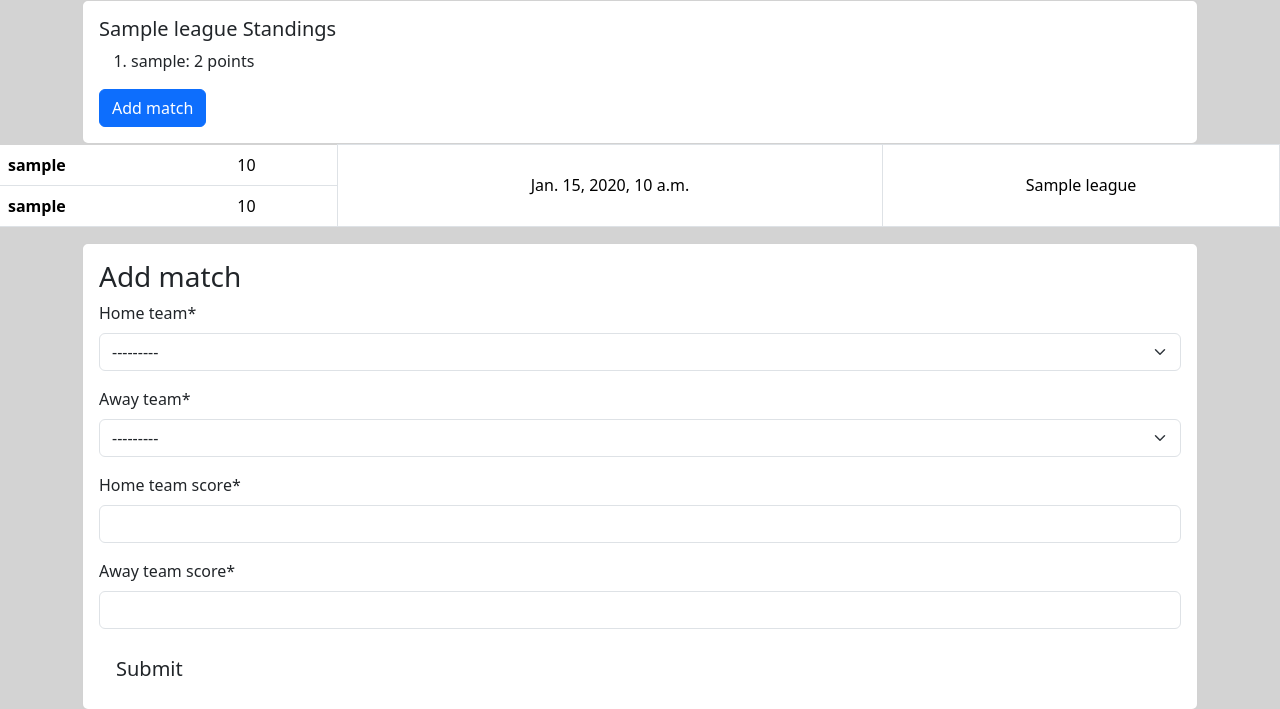
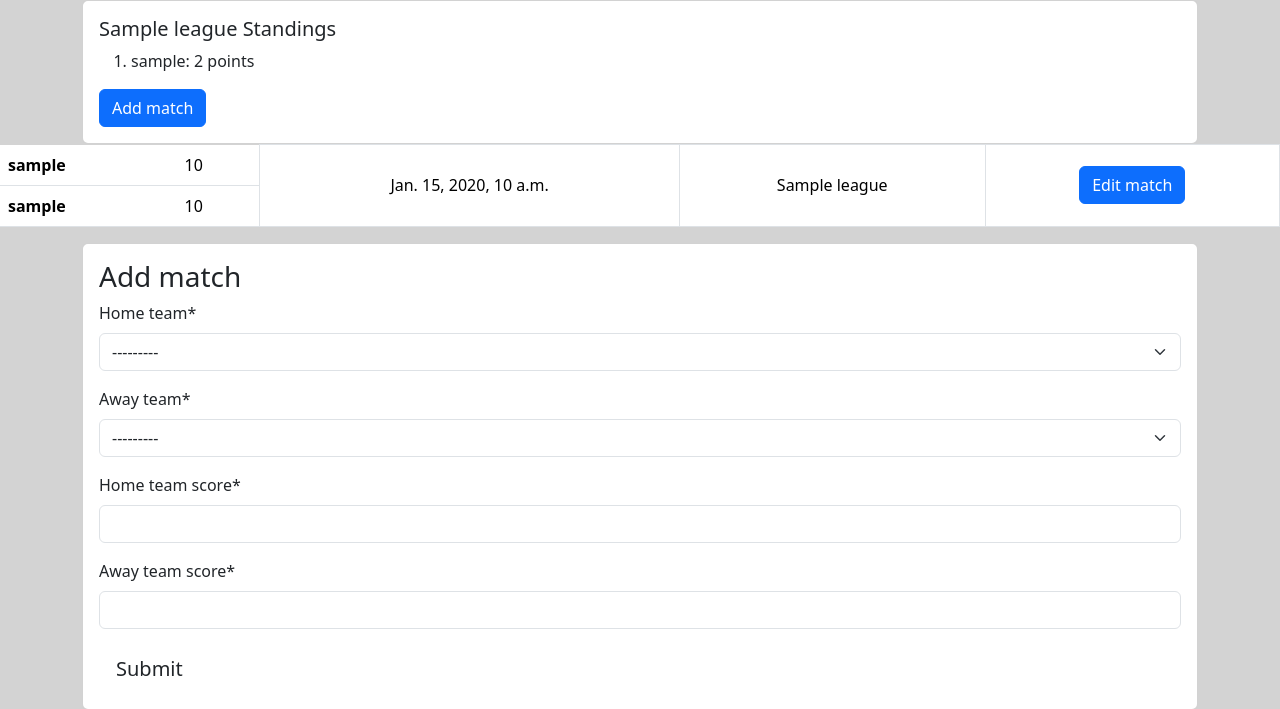
Before and after one commit to MorganStenberg/League-hub, a Django app: a page that uses templates/base.html in a window 1280 px wide. Shown: the part 56-765 px from the top of the page. Run offline with Django 4.2, Linux system fonts and the light colour scheme; a user stored in the database is signed in; tables that the repository leaves empty hold one stand-in row (values such as "Sample post"); some libraries are stand-ins or nearby versions.

Commit message:
add edit_match.html, connect view and url

```diff
--- a/league/templates/league/detailed_league.html
+++ b/league/templates/league/detailed_league.html
@@ -27,6 +27,14 @@
       <td scope="col">{{ match.home_team_score }} </td>
       <td rowspan="2" class="text-center border"> {{ match.date }}</td>
       <td rowspan="2" class="text-center border"> {{ match.league.name }}</td>
+
+      <!-- edit matches, credit to CI-Walkthrough  -->
+      {% if user.is_authenticated %}
+      <td rowspan="2" class="text-center border"><a href="{% url 'edit_match' slug=league_instance.slug match_id=match.id %}" class="btn btn-primary">Edit match</a>
+      </td>
+
+      {% endif %}
+
     </tr>
     <tr>
       <th scope="row">{{ match.away_team }}</th>
@@ -36,12 +44,6 @@
   </tbody>
 </table>
 
- <!-- edit matches, credit to CI-Walkthrough  -->
-
- {% if user.is_authenticated and league_instance.league_member == user %}
- <button class="btn btn-edit"
-   match_id="{{ match.id }}">Edit</button>
- {% endif %}
 
     <!-- Form for adding a match to a league credit to CI- Walkthrough  -->
     <div class="container ">
@@ -52,7 +54,7 @@
             <form id="AddMatchesForm" method="post">
               {{ add_matches_form | crispy }}
               {% csrf_token %}
-              <button id="submitButton" type="submit"
+              <button id="submit-button" type="submit"
                 class="btn btn-lg">Submit</button>
             </form>
 
@@ -60,6 +62,8 @@
         </div>
       </div>
 
+
+{% endblock %}
 <!---
 <div class="container-fluid">
   <div class="row">
@@ -108,6 +112,3 @@
   </div>
 
 -->
-
-
-{% endblock %}
--- a/league/urls.py
+++ b/league/urls.py
@@ -8,5 +8,5 @@ urlpatterns = [
     path('my-matches/', views.user_matches, name='my_matches'),
     path('create-league/', views.create_league, name='create_league'),
     path('<slug:slug>/', views.detailed_league, name='detailed_league'),
-    path('<slug:slug>/edit_match/<int:comment_id>', views.edit_match, name='edit_match'),
+    path('<slug:slug>/edit_match/<int:match_id>', views.edit_match, name='edit_match'),
     ]
--- a/league/views.py
+++ b/league/views.py
@@ -1,4 +1,4 @@
-from django.shortcuts import render, get_object_or_404
+from django.shortcuts import render, get_object_or_404, reverse
 from django.views import generic
 from django.http import HttpResponseRedirect
 from django.contrib.auth.decorators import login_required
@@ -114,19 +114,27 @@ def edit_match(request, slug, match_id):
     """
     View to edit matches
     """
-
+    league_instance = get_object_or_404(League, slug=slug)
+    match = get_object_or_404(Match, pk=match_id)
 
     if request.method == "POST":
-        league_instance = get_object_or_404(League, slug=slug)
-        match = get_object_or_404(Match, pk=match_id)
 
         add_matches_form = AddMatchesForm(data=request.POST, instance=match)
-        if add_matches_form.is_valid() and league_instance.league_membership == request.user:
+        if add_matches_form.is_valid(): #and league_instance.league_member == request.user:
             add_matches = add_matches_form.save(commit=False)
             add_matches.league = league_instance
             add_matches_form.save()
 
-    return HttpResponseRedirect(reverse('post_detail', args=[slug]))
+
+    context = {
+    'slug': slug,
+    'match_id': match_id,
+    'add_matches_form': AddMatchesForm(instance=match)
+    }
+    return render (
+        request, "league/edit_match.html", context
+    )
+    #return HttpResponseRedirect(reverse('detailed_league', args=[slug]))
 
 
     #standings = league_instance.calculate_standings()
--- a/templates/base.html
+++ b/templates/base.html
@@ -3,6 +3,7 @@
 {% url 'my_leagues' as my_leagues_url %}
 {% url 'my_matches' as my_matches_url %}
 {% url 'create_league' as create_league_url %}
+{% url 'edit_match' as edit_match_url %}
 {% url 'home_page' as home_page_url %}
 {% url 'account_login' as login_url %}
 {% url 'account_signup' as signup_url %}
```
Also changed, not shown: league/templates/league/edit_match.html (added, +25 -0 lines).
